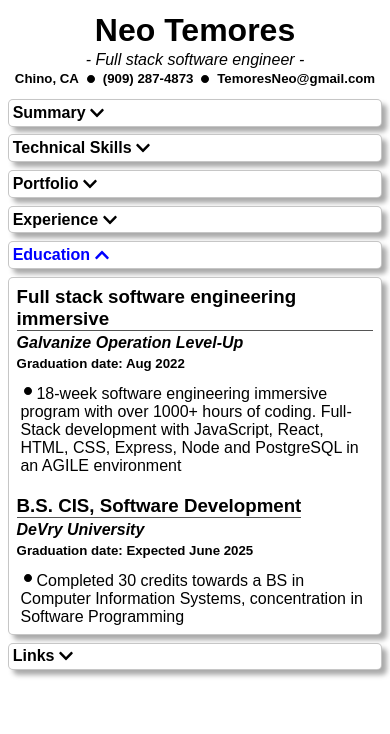
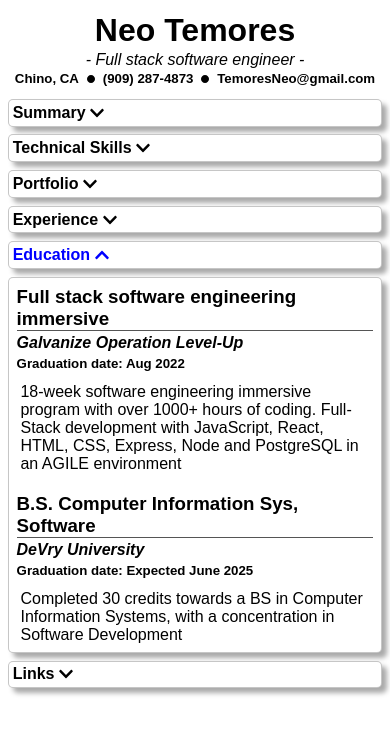
Before and after one commit to neoTemores/Online-Resume-NeoTemoresSWE, a React (Create React App) app: page / in a window 390 px wide. Both pictures are taken after a click on the item "Education". Shown: the top 734 px of the page. Built offline with nearby package versions, Linux system fonts and the light colour scheme.

Commit message:
media query for education section

```diff
--- a/src/Components/Education.jsx
+++ b/src/Components/Education.jsx
@@ -2,41 +2,22 @@ import React, { useState, useEffect } from "react";
 import { GoPrimitiveDot } from "react-icons/go";
 
 const Education = () => {
-  const [windowSize, setWindowSize] = useState(null);
-
-  useEffect(() => {
-    setWindowSize(window.innerWidth);
-    window.addEventListener("resize", () => {
-      setWindowSize(window.innerWidth);
-    });
-  }, []);
-  const createEducationDiv = (
-    schoolName,
-    program,
-    mobileProgram,
-    gradDate,
-    description
-  ) => {
+  const createEducationDiv = (schoolName, program, gradDate, description) => {
     return (
       <div className="educationDiv">
         <ul className="educationUL">
           <li>
-            <h3 className="edProgram">
-              {windowSize > 600 ? program : mobileProgram}
-            </h3>
+            <h3 className="edProgram">{program}</h3>
           </li>
           <li>
             <h4 className="schoolName">{schoolName}</h4>
           </li>
           <li>
-            <h5 className="gradDate">Graduation date: {gradDate}</h5>
+            <h5 className="gradDate">Graduation date: {gradDate}</h5>{" "}
           </li>
         </ul>
 
-        <p className="educationDescription">
-          <GoPrimitiveDot />
-          {description}
-        </p>
+        <p className="educationDescription">{description}</p>
       </div>
     );
   };
@@ -45,16 +26,14 @@ const Education = () => {
       {createEducationDiv(
         "Galvanize Operation Level-Up",
         "Full stack software engineering immersive",
-        "Full stack software engineering immersive",
         "Aug 2022",
         "18-week software engineering immersive program with over 1000+ hours of coding. Full-Stack development with JavaScript, React, HTML, CSS, Express, Node and PostgreSQL in an AGILE environment "
       )}
       {createEducationDiv(
         "DeVry University",
-        "B.S. Computer Information Systems, Software Development",
-        "B.S. CIS, Software Development",
+        "B.S. Computer Information Sys, Software ",
         "Expected June 2025",
-        "Completed 30 credits towards a BS in Computer Information Systems, concentration in Software Programming  "
+        "Completed 30 credits towards a BS in Computer Information Systems, with a concentration in Software Development  "
       )}
     </div>
   );
--- a/src/Styles/App.css
+++ b/src/Styles/App.css
@@ -312,6 +312,15 @@ div.educationMainContainer{
 .edProgram{
     border-bottom: 1px solid #555;
 }
+
+@media (max-width: 860px){
+    .educationUL{
+        flex-direction: column;
+        /* justify-items: left;
+        justify-content: left; */
+        align-items: flex-start;
+    }
+}
 .schoolName{
     font-style: italic;
 }
```
